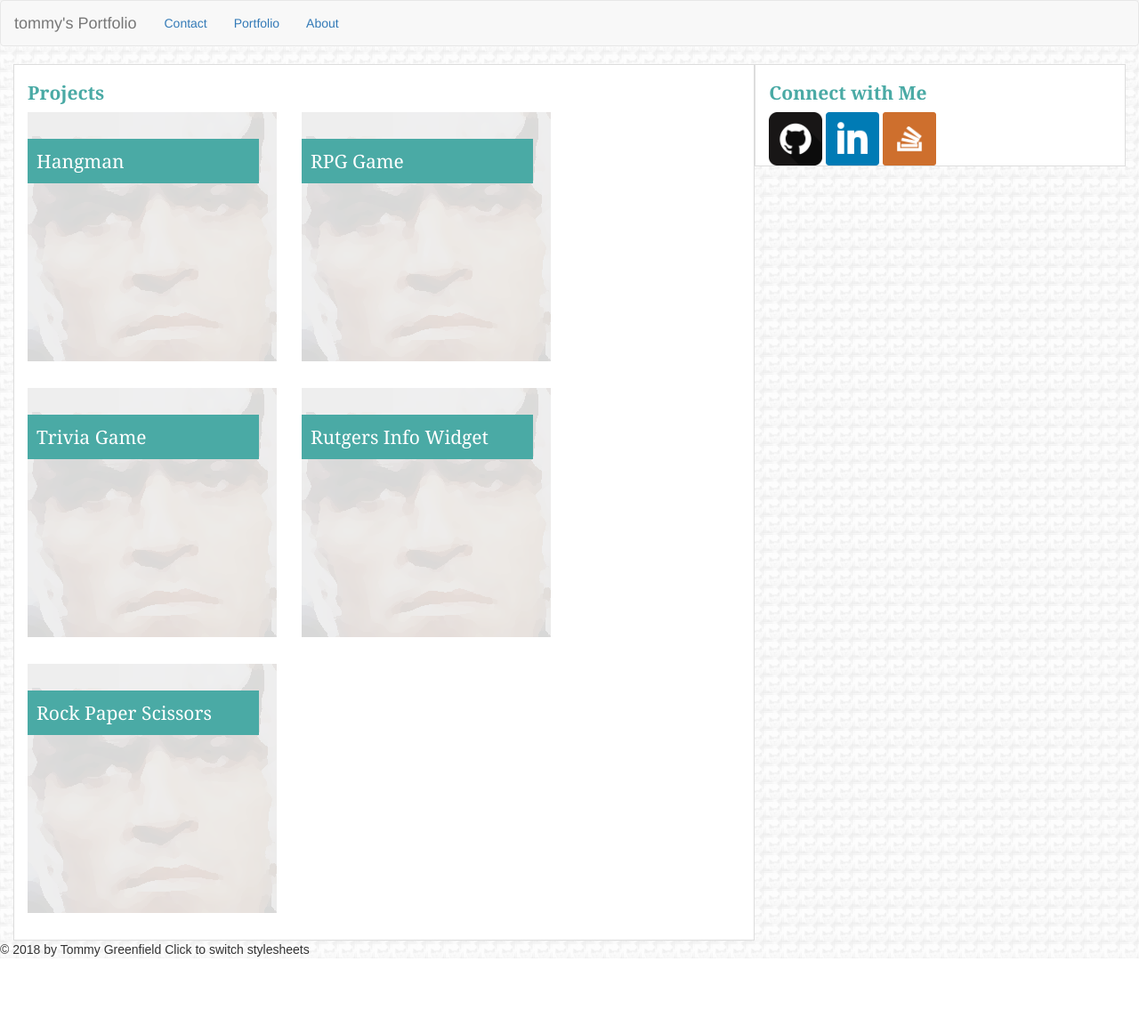
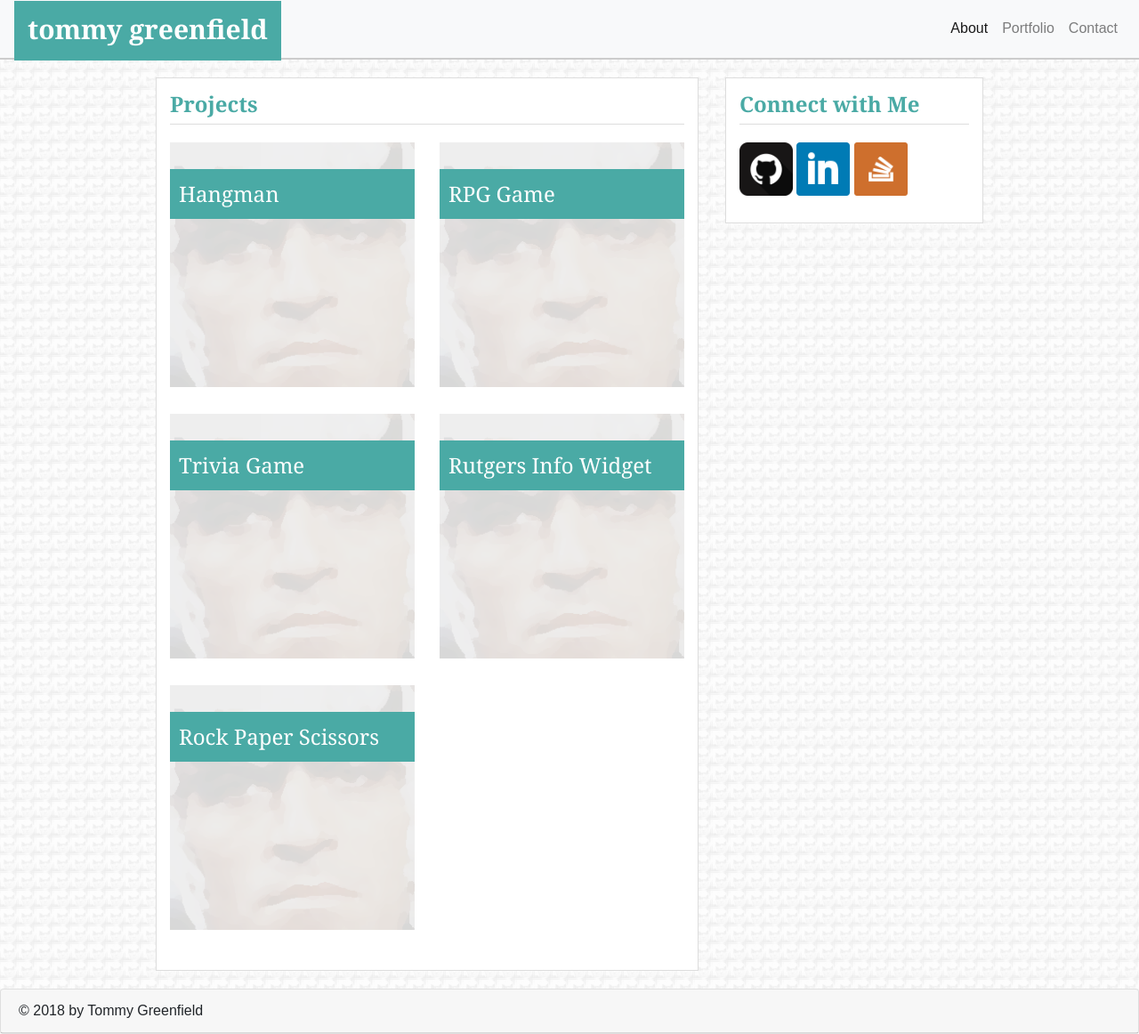
Before and after one commit to tommyngre/Bootstrap-Portfolio, a plain HTML site: page portfolio.html in a window 1280 px wide. Shown: the whole page at 89% size. Before the commit the page ends 1077 px from the top, so only its background shows below. Drawn offline with nearby package versions, Linux system fonts and the light colour scheme.

Commit message:
4 hours of bootstrappin

```diff
--- a/assets/css/style.css
+++ b/assets/css/style.css
@@ -5,14 +5,28 @@ body{
   height: 100%;
 }
 
-ul.navbar{
-  margin:0px;
-  display:flex;
-  align-items: center;
+.navbar{
+  padding: .3rem 1rem;
+  margin-bottom: 20px;
+  background-color: #ffffff;
+  border-bottom: 2px solid #cccccc;
 }
 
-li.nav-item{
-  flex-basis: auto;
+
+
+.content{
+  max-width:960px;
+  margin:0 auto;
+}
+
+.name-header{
+  background-color:#4aaaa5;
+  color:white;
+  padding:11px 15px 15px 15px;
+  font-family: Georgia, 'Times New Roman', Times, serif;
+  font-size:1.5em;
+  font-weight:bold;
+
 }
 
 h1, .header-text{
@@ -26,9 +40,20 @@ h1, .header-text{
   font-size: 1em;
 }
 
+.section-content-wrapper{
+  margin:15px;
+}
+.divider-line{
+  margin:0 auto;
+  min-height:1px;
+  margin-bottom:20px;
+  background-color:#dddddd;
+}
+
 .left-content{
   background-color: #ffffff;
   border:1px solid #dddddd;
+  overflow:auto;
 }
 
 .prof-pic{
@@ -38,9 +63,16 @@ h1, .header-text{
 }
 
 /* portfolio page styles */
+.projs-wrapper{
+  display:flex;
+  flex-wrap: wrap;
+  justify-content: space-between;
+}
 .proj-wrapper{
+  flex-basis: 0 0 280px;
   position:relative;
   float:left;
+  margin-bottom: 30px;
 }
 .proj-name{
   position: absolute;
@@ -48,13 +80,12 @@ h1, .header-text{
   color:white;
   background-color:#4aaaa5;
   padding:10px;
-  width: 260px;
+  width: 100%;
   font-weight: normal;
 }
 .proj-pic{
   float:left;
-  margin:0px 28px 30px 0px;
-  width:280px;
+  max-width:275px;
 }
 
 /* contact form styles */
@@ -103,6 +134,7 @@ textarea {
 .right-content{
   background-color: #ffffff;
   border:1px solid #dddddd;
+  padding-bottom: 15px;
 }
 .icon{
   width:60px;
@@ -110,3 +142,7 @@ textarea {
 .icon:hover{
   opacity:.7;
 }
+
+footer{
+  margin-top:20px;
+}
--- a/portfolio.html
+++ b/portfolio.html
@@ -6,95 +6,111 @@
   <meta http-equiv="X-UA-Compatible" content="IE=edge">
   <title>tommy's Portfolio</title>
   <meta name="viewport" content="width=device-width, initial-scale=1">
-  <link rel="stylesheet" type="text/css" media="screen" href="assets/css/reset.css" />
 
   <!-- bootstrap resources -->
-  <script src="https://maxcdn.bootstrapcdn.com/bootstrap/3.3.7/js/bootstrap.min.js" integrity="sha384-Tc5IQib027qvyjSMfHjOMaLkfuWVxZxUPnCJA7l2mCWNIpG9mGCD8wGNIcPD7Txa"
-    crossorigin="anonymous"></script>
-  <link rel="stylesheet" type="text/css" media="screen" href="assets/css/normalize.css" />
-  <link rel="stylesheet" type="text/css" href="https://maxcdn.bootstrapcdn.com/bootstrap/3.3.7/css/bootstrap.min.css" integrity="sha384-BVYiiSIFeK1dGmJRAkycuHAHRg32OmUcww7on3RYdg4Va+PmSTsz/K68vbdEjh4u"
-    crossorigin="anonymous">
-
+  <link rel="stylesheet" href="https://maxcdn.bootstrapcdn.com/bootstrap/4.0.0/css/bootstrap.min.css" integrity="sha384-Gn5384xqQ1aoWXA+058RXPxPg6fy4IWvTNh0E263XmFcJlSAwiGgFAW/dAiS6JXm" crossorigin="anonymous">
   <link id="css" rel="stylesheet" type="text/css" media="screen" href="assets/css/style.css" />
 
-  <!-- <script src="https://ajax.googleapis.com/ajax/libs/jquery/3.3.1/jquery.min.js"></script> -->
   <!-- <script src="assets/scripts/main.js"></script> -->
   <link rel="icon" href="assets/images/favicon.png" />
 </head>
 
 <body>
+
 <header>
-    <nav class="navbar navbar-default">
-      <div class="container-fluid">
-        <div class="navbar-header">
-          <a class="navbar-brand" target="#">tommy's Portfolio</a>
-        </div>
-        <ul class="navbar nav">
-          <li class="nav-item">
-            <a class="nav-link" href="contact.html">Contact</a>
+  <nav class="navbar navbar-expand-sm navbar-light bg-light ">
+    <a class="navbar-brand" href="#"><span class="name-header">tommy greenfield</span></a>
+    <button class="navbar-toggler" type="button" data-toggle="collapse" data-target="#navbarSupportedContent" aria-controls="navbarSupportedContent" aria-expanded="false" aria-label="Toggle navigation">
+      <span class="navbar-toggler-icon"></span>
+    </button>
+
+    <div class="collapse navbar-collapse justify-content-end" id="navbarSupportedContent">
+      <ul class="nav navbar-nav non-header-text">
+        <li class="nav-item active">
+          <a class="nav-link" href="index.html">About<span class="sr-only">(current)</span></a>
         </li>
         <li class="nav-item">
           <a class="nav-link" href="portfolio.html">Portfolio</a>
         </li>
         <li class="nav-item">
-            <a class="nav-link" href="index.html">About</a>
+          <a class="nav-link" href="contact.html">Contact</a>
         </li>
       </ul>
     </div>
   </nav>
-
 </header>
 
-  <div class="content container-fluid">
-    <section class="left-content col-md-8">
+  <div class="row content">
+    <section class="col-lg-8 col-md-6 col-sm-12">
+      <div class="left-content">
         <div class="section-content-wrapper">
         <h1>Projects</h1>
         <div class="divider-line"></div>
 
-        <div class="proj-wrapper">
+        <div class="projs-wrapper">
+        <a href="#"><div class="proj-wrapper">
           <img class="proj-pic" alt="project placeholder" src="assets/images/280x280-op100.png">
           <div class="proj-name header-text">Hangman</div>
-        </div>
+        </div></a>
 
-        <div class="proj-wrapper">
+        <a href="#"><div class="proj-wrapper">
           <img class="proj-pic" alt="project placeholder" src="assets/images/280x280-op100.png">
           <div class="proj-name header-text">RPG Game</div>
-        </div>
+        </div></a>
 
-        <div class="proj-wrapper">
+        <a href="#"><div class="proj-wrapper">
           <img class="proj-pic" alt="project placeholder" src="assets/images/280x280-op100.png">
           <div class="proj-name header-text">Trivia Game</div>
-        </div>
+        </div></a>
 
-        <div class="proj-wrapper">
+        <a href="#"><div class="proj-wrapper">
           <img class="proj-pic" src="assets/images/280x280-op100.png">
           <div class="proj-name header-text">Rutgers Info Widget</div>
+        </div></a>
+
+        <a href="#"><div class="proj-wrapper">
+          <img class="proj-pic image-fluid" src="assets/images/280x280-op100.png">
+          <div class="proj-name header-text">Rock Paper Scissors</div>
+        </div></a>
       </div>
-
-        <div class="proj-wrapper">
-          <img class="proj-pic" src="assets/images/280x280-op100.png">
-          <div class="proj-name header-text">Rock Paper Scissors</div>
       </div>
-
     </div>
     </section>
 
-    <section class="right-content col-md-4">
+    <section class="col-lg-4 col-md-6 col-sm-12">
+      <div class="right-content">
       <div class="section-content-wrapper">
         <h1>Connect with Me</h1>
         <div class="divider-line"></div>
         <div class="social-media">
-          <a href="https://github.com/tommyngre/" target="_blank"><img class="icon" alt="github icon" src="assets/images/github.png"></a>
-          <a href="https://www.linkedin.com/in/tommygreenfield/" target="_blank"><img class="icon" alt="linkedin icon" src="assets/images/linkedin.png"></a>
-          <a href="https://stackoverflow.com/users/5612901/hawk" target="_blank"><img class="icon" alt="stackoverflow icon" src="assets/images/stackoverflow.png"></a>
+          <a href="https://github.com/tommyngre/" target="_blank">
+            <img class="icon" alt="github icon" src="assets/images/github.png">
+          </a>
+          <a href="https://www.linkedin.com/in/tommygreenfield/" target="_blank">
+            <img class="icon" alt="linkedin icon" src="assets/images/linkedin.png">
+          </a>
+          <a href="https://stackoverflow.com/users/5612901/hawk" target="_blank">
+            <img class="icon" alt="stackoverflow icon" src="assets/images/stackoverflow.png">
+          </a>
+        </div>
       </div>
       </div>
     </section>
   </div>
 
-  <footer class="non-header-text">&#169; 2018 by Tommy Greenfield
-      <span id="toggle">Click to switch stylesheets</span>
+  <footer class="non-header-text">
+  <div class="card">
+      <div class="card-header">
+          &#169; 2018 by Tommy Greenfield
+      </div>
+    </div>
   </footer>
+
+
+  <script src="https://code.jquery.com/jquery-3.2.1.slim.min.js" integrity="sha384-KJ3o2DKtIkvYIK3UENzmM7KCkRr/rE9/Qpg6aAZGJwFDMVNA/GpGFF93hXpG5KkN" crossorigin="anonymous"></script>
+  <script src="https://cdnjs.cloudflare.com/ajax/libs/popper.js/1.12.9/umd/popper.min.js" integrity="sha384-ApNbgh9B+Y1QKtv3Rn7W3mgPxhU9K/ScQsAP7hUibX39j7fakFPskvXusvfa0b4Q" crossorigin="anonymous"></script>
+  <script src="https://maxcdn.bootstrapcdn.com/bootstrap/4.0.0/js/bootstrap.min.js" integrity="sha384-JZR6Spejh4U02d8jOt6vLEHfe/JQGiRRSQQxSfFWpi1MquVdAyjUar5+76PVCmYl" crossorigin="anonymous"></script>
+
 
 </body>
 
```
Lines whose indentation alone changed are shown as unchanged.
